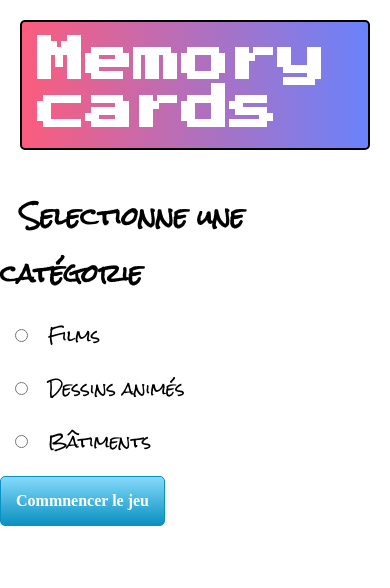
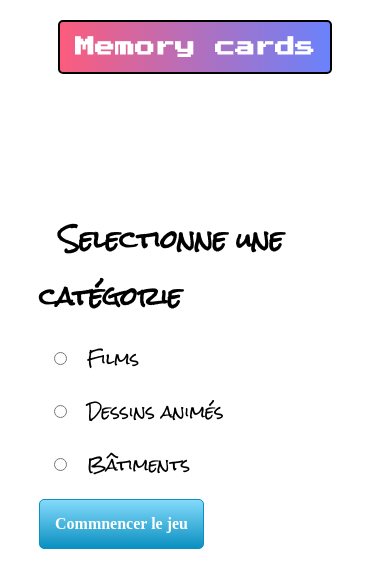
Before and after one commit to krommmm/jeu_memoryCards, a website: page index.html in a window 390 px wide. Drawn offline with Linux system fonts and the light colour scheme; a web font is replaced by a local one.

Commit message:
ajout all

```diff
--- a/CSS/styles.css
+++ b/CSS/styles.css
@@ -175,4 +175,11 @@ label{
 		width: 17%;
 		height: 100px;
 	}
+	h1{
+		font-size:20px;
+	}
+	#selection{
+		width: 80%;
+		margin: auto;
+	}
 }
```
